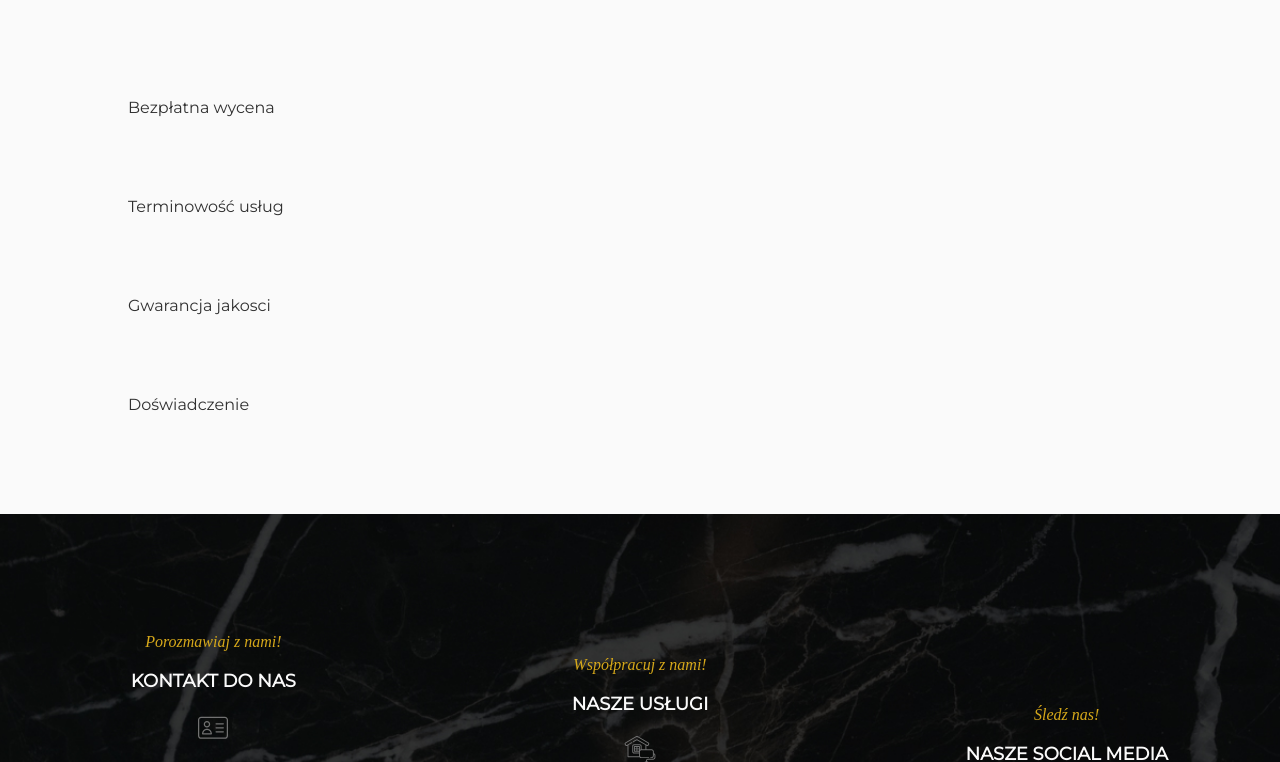
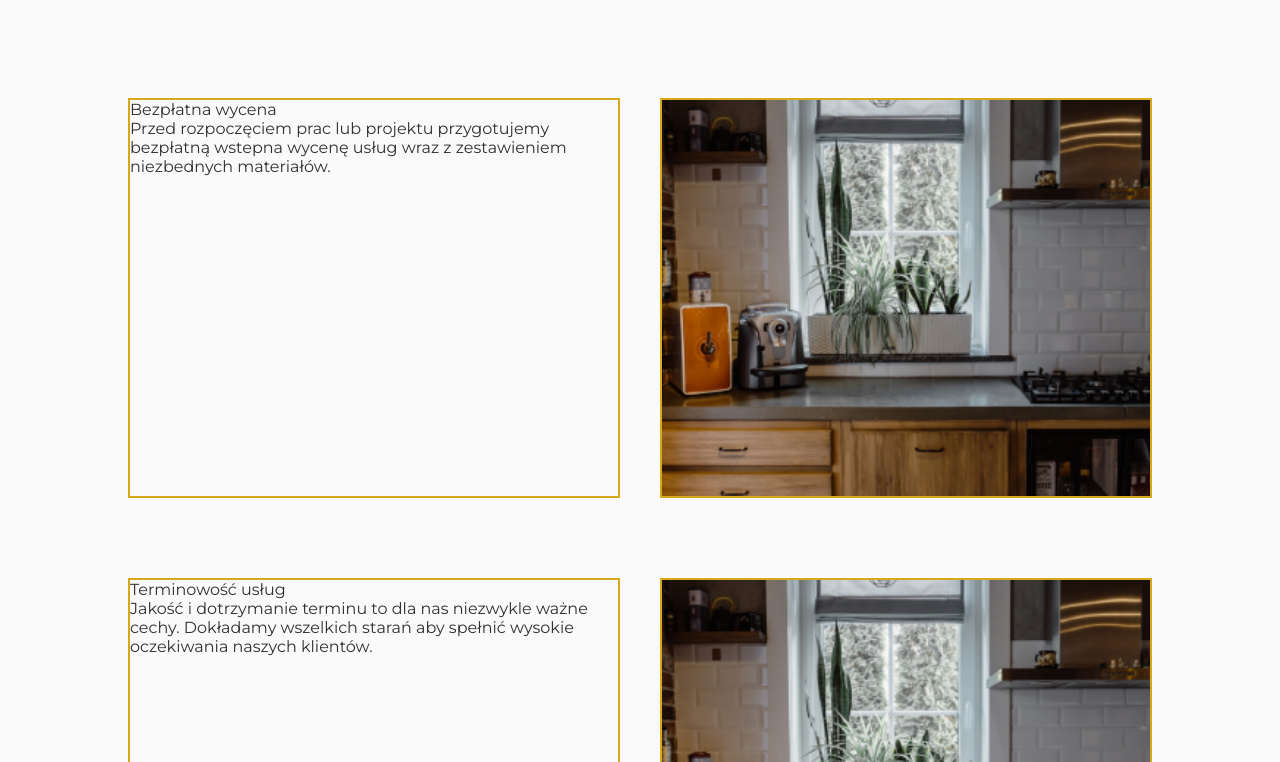
Before and after one commit to mbalazy/glazur-mat, a Next.js app: page /dlaczego-my in a window 1280 px wide. Shown: the part 538-1300 px from the top of the page. Built offline with nearby package versions, Linux system fonts and the light colour scheme; a web font is replaced by a local one.

Commit message:
WhyUsFeature css

```diff
--- /dev/null
+++ b/components/molecues/WhyUsFeature/WhyUsFeature.style.ts
@@ -0,0 +1,35 @@
+import styled, { css } from 'styled-components'
+
+export const FeatureWrapper = styled.div`
+  display: grid;
+  gap: 4rem;
+  grid-template-columns: 1fr 1fr;
+  ${({ theme: { down, breakpoints } }) => css`
+    ${down(breakpoints.l)} {
+      grid-template-columns: 1fr;
+    }
+  `}
+
+  & > div {
+    position: relative;
+    height: 40rem;
+    border: 2px solid ${({ theme }) => theme.colors.primary};
+  }
+`
+export const FeatureText = styled.div`
+  ${({ theme: { up, breakpoints } }) => css`
+    ${up(breakpoints.l)} {
+      // grid-column: 2 / span 1;
+      grid-row: 1;
+    }
+  `}
+`
+export const FeatureImageWrapper = styled.div`
+  width: 100%;
+  ${({ theme: { up, breakpoints } }) => css`
+    ${up(breakpoints.l)} {
+      // grid-column: 1 / span 1;
+      grid-row: 1;
+    }
+  `}
+`
--- a/components/molecues/WhyUsFeature/WhyUsFeature.tsx
+++ b/components/molecues/WhyUsFeature/WhyUsFeature.tsx
@@ -1,4 +1,7 @@
+import React from 'react'
 import { whyUsFeatures } from '../../../theme/businessInfo'
+import ImageCoverFit from '../../atoms/Image/ImageCoverFit'
+import { FeatureImageWrapper, FeatureText, FeatureWrapper } from './WhyUsFeature.style'
 
 type WhyUsFeatureProps = {
   feature: typeof whyUsFeatures[number]
@@ -9,9 +12,15 @@ const WhyUsFeature = ({ feature }: WhyUsFeatureProps) => {
   const { copy, heading, imageSrc } = feature
 
   return (
-    <div>
-      <p>{heading}</p>
-    </div>
+    <FeatureWrapper>
+      <FeatureText>
+        <p>{heading}</p>
+        <p>{copy}</p>
+      </FeatureText>
+      <FeatureImageWrapper>
+        <ImageCoverFit src={imageSrc} />
+      </FeatureImageWrapper>
+    </FeatureWrapper>
   )
 }
 export default WhyUsFeature
```
Also changed, not shown: 1 other file (tests, documents, lock files or other folders).
